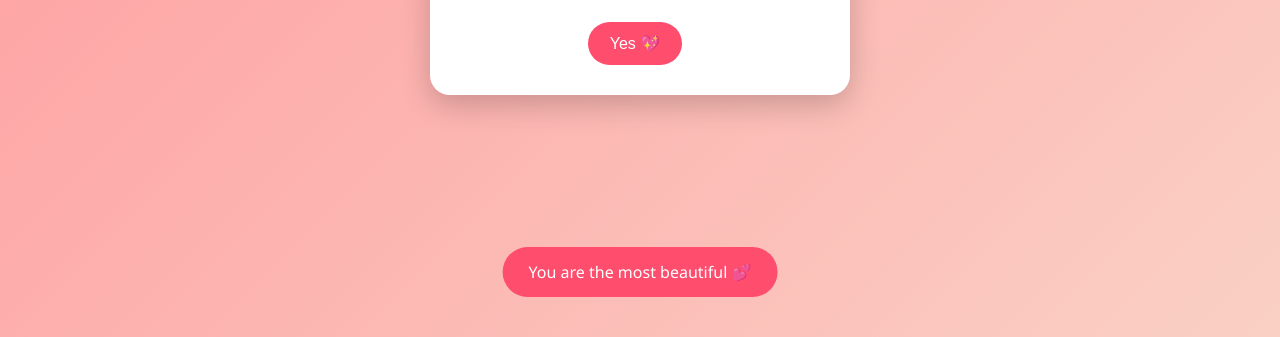
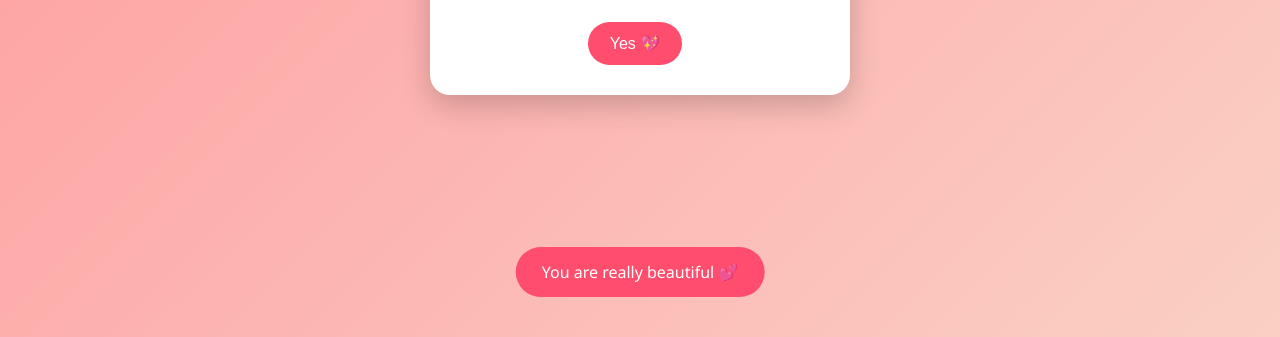
Before and after one commit to arpiitkpd/CoffeeDate, a plain HTML site: page index.html in a window 1280 px wide. Both pictures are taken after a click on the button "Yes 💖". Shown: the part 463-800 px from the top of the page. Drawn offline with Linux system fonts and the light colour scheme.

Commit message:
Update index.html

```diff
--- a/index.html
+++ b/index.html
@@ -105,7 +105,7 @@
   <button id="noBtn">No 🙈</button>
 
   <div class="toast" id="toast">
-    You are the most beautiful 💕
+    You are really beautiful 💕
   </div>
 
   <script>
```
